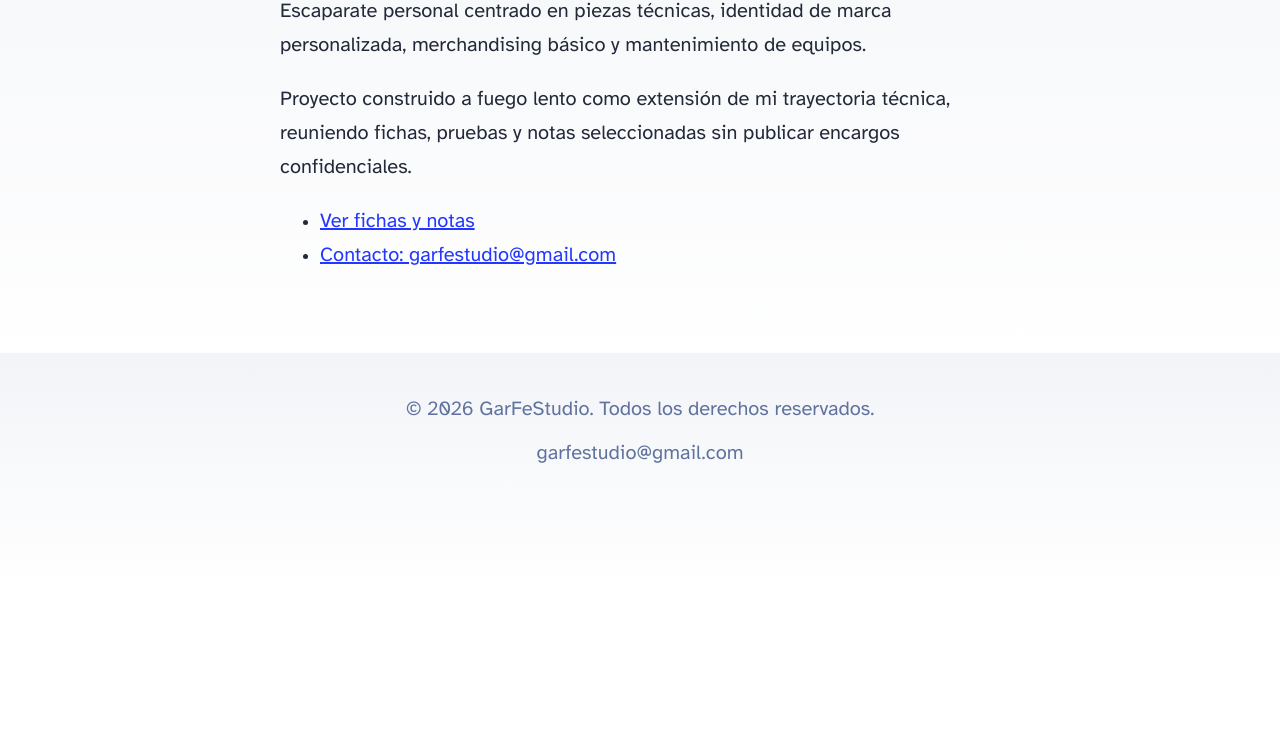
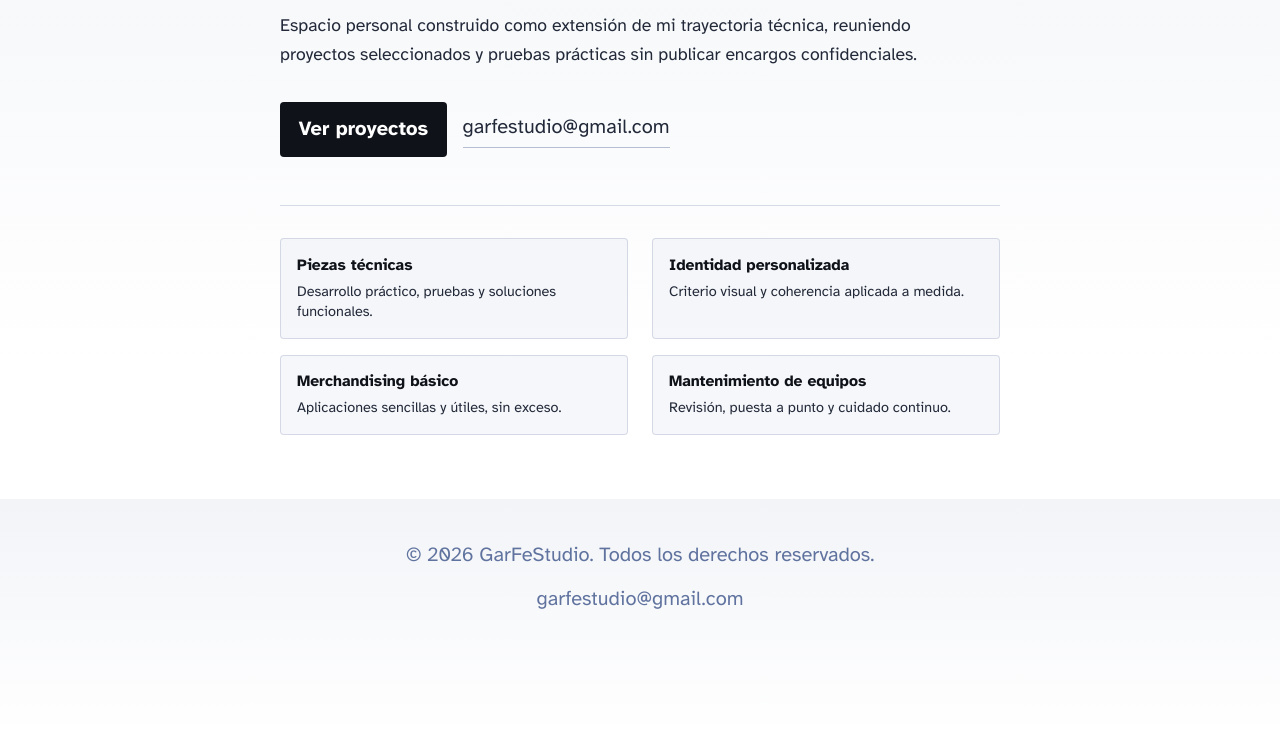
Before and after one commit to garfestudio-tech/astro-blog-starter-template, an Astro site: page / in a window 1280 px wide. Shown: the part 236-973 px from the top of the page. Before the commit the page ends 827 px from the top, so only its background shows below. Built offline with nearby package versions, Linux system fonts and the light colour scheme; Astro itself is replaced by a stand-in of ours.

Commit message:
Update index.astro

```diff
--- a/src/pages/index.astro
+++ b/src/pages/index.astro
@@ -12,21 +12,138 @@ import { SITE_TITLE, SITE_DESCRIPTION } from '../consts';
 	</head>
 	<body>
 		<Header />
-		<main>
-			<h1>GarFeStudio</h1>
-			<p>
-				Escaparate personal centrado en piezas técnicas, identidad de marca personalizada,
-				merchandising básico y mantenimiento de equipos.
-			</p>
-			<p>
-				Proyecto construido a fuego lento como extensión de mi trayectoria técnica,
-				reuniendo fichas, pruebas y notas seleccionadas sin publicar encargos confidenciales.
-			</p>
-			<ul>
-				<li><a href="/blog">Ver fichas y notas</a></li>
-				<li><a href="mailto:garfestudio@gmail.com">Contacto: garfestudio@gmail.com</a></li>
-			</ul>
+		<main class="home">
+			<section class="hero">
+				<p class="eyebrow">Escaparate técnico · Trabajo a fuego lento</p>
+				<h1>GarFeStudio</h1>
+				<p class="lead">
+					Espacio personal construido como extensión de mi trayectoria técnica,
+					reuniendo proyectos seleccionados y pruebas prácticas sin publicar
+					encargos confidenciales.
+				</p>
+				<div class="actions">
+					<a href="/blog" class="btn-primary">Ver proyectos</a>
+					<a href="mailto:garfestudio@gmail.com" class="btn-secondary">
+						garfestudio@gmail.com
+					</a>
+				</div>
+			</section>
+
+			<section class="pillars" aria-label="Áreas de trabajo">
+				<ul>
+					<li>
+						<strong>Piezas técnicas</strong>
+						<span>Desarrollo práctico, pruebas y soluciones funcionales.</span>
+					</li>
+					<li>
+						<strong>Identidad personalizada</strong>
+						<span>Criterio visual y coherencia aplicada a medida.</span>
+					</li>
+					<li>
+						<strong>Merchandising básico</strong>
+						<span>Aplicaciones sencillas y útiles, sin exceso.</span>
+					</li>
+					<li>
+						<strong>Mantenimiento de equipos</strong>
+						<span>Revisión, puesta a punto y cuidado continuo.</span>
+					</li>
+				</ul>
+			</section>
 		</main>
 		<Footer />
 	</body>
 </html>
+
+<style>
+	.home {
+		max-width: 780px;
+		margin: 0 auto;
+		padding: 3.5rem 1.25rem 4rem;
+	}
+	.eyebrow {
+		margin: 0 0 0.5rem;
+		font-size: 0.85rem;
+		letter-spacing: 0.04em;
+		text-transform: uppercase;
+		color: rgb(var(--gray));
+	}
+	h1 {
+		margin: 0 0 1rem;
+		line-height: 1.1;
+	}
+	.lead {
+		margin: 0;
+		font-size: 1.1rem;
+		line-height: 1.65;
+		color: rgb(var(--gray-dark));
+		max-width: 62ch;
+	}
+	.actions {
+		display: flex;
+		flex-wrap: wrap;
+		align-items: center;
+		gap: 1rem;
+		margin-top: 2rem;
+	}
+	.btn-primary {
+		display: inline-block;
+		padding: 0.65rem 1.15rem;
+		background: rgb(var(--black));
+		color: #fff;
+		text-decoration: none;
+		border-radius: 4px;
+		font-weight: 600;
+	}
+	.btn-primary:hover {
+		opacity: 0.9;
+	}
+	.btn-secondary {
+		color: rgb(var(--gray-dark));
+		text-decoration: none;
+		border-bottom: 1px solid rgba(var(--gray), 0.45);
+		padding-bottom: 0.15rem;
+	}
+	.btn-secondary:hover {
+		color: rgb(var(--black));
+		border-bottom-color: rgb(var(--black));
+	}
+	.pillars {
+		margin-top: 3rem;
+		padding-top: 2rem;
+		border-top: 1px solid rgba(var(--gray), 0.25);
+	}
+	.pillars ul {
+		list-style: none;
+		padding: 0;
+		margin: 0;
+		display: grid;
+		grid-template-columns: repeat(2, minmax(0, 1fr));
+		gap: 1rem 1.5rem;
+	}
+	.pillars li {
+		display: flex;
+		flex-direction: column;
+		gap: 0.2rem;
+		padding: 0.85rem 1rem;
+		border: 1px solid rgba(var(--gray), 0.22);
+		border-radius: 4px;
+		background: rgba(var(--gray-light), 0.35);
+	}
+	.pillars strong {
+		color: rgb(var(--black));
+		font-size: 0.98rem;
+	}
+	.pillars span {
+		color: rgb(var(--gray-dark));
+		font-size: 0.9rem;
+		line-height: 1.45;
+	}
+	@media (max-width: 640px) {
+		.home {
+			padding-top: 2.25rem;
+		}
+		.pillars ul {
+			grid-template-columns: 1fr;
+		}
+	}
+</style>
```
